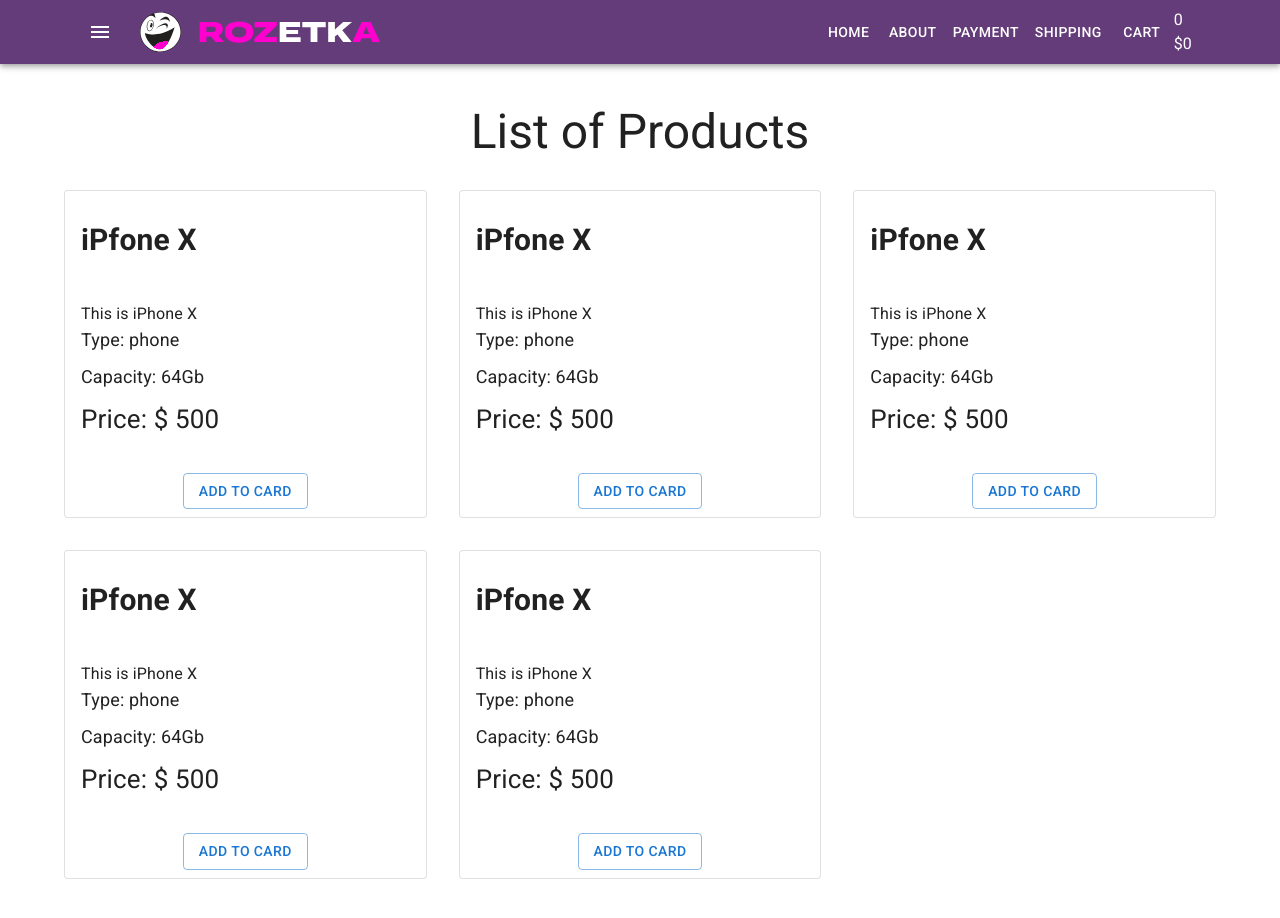
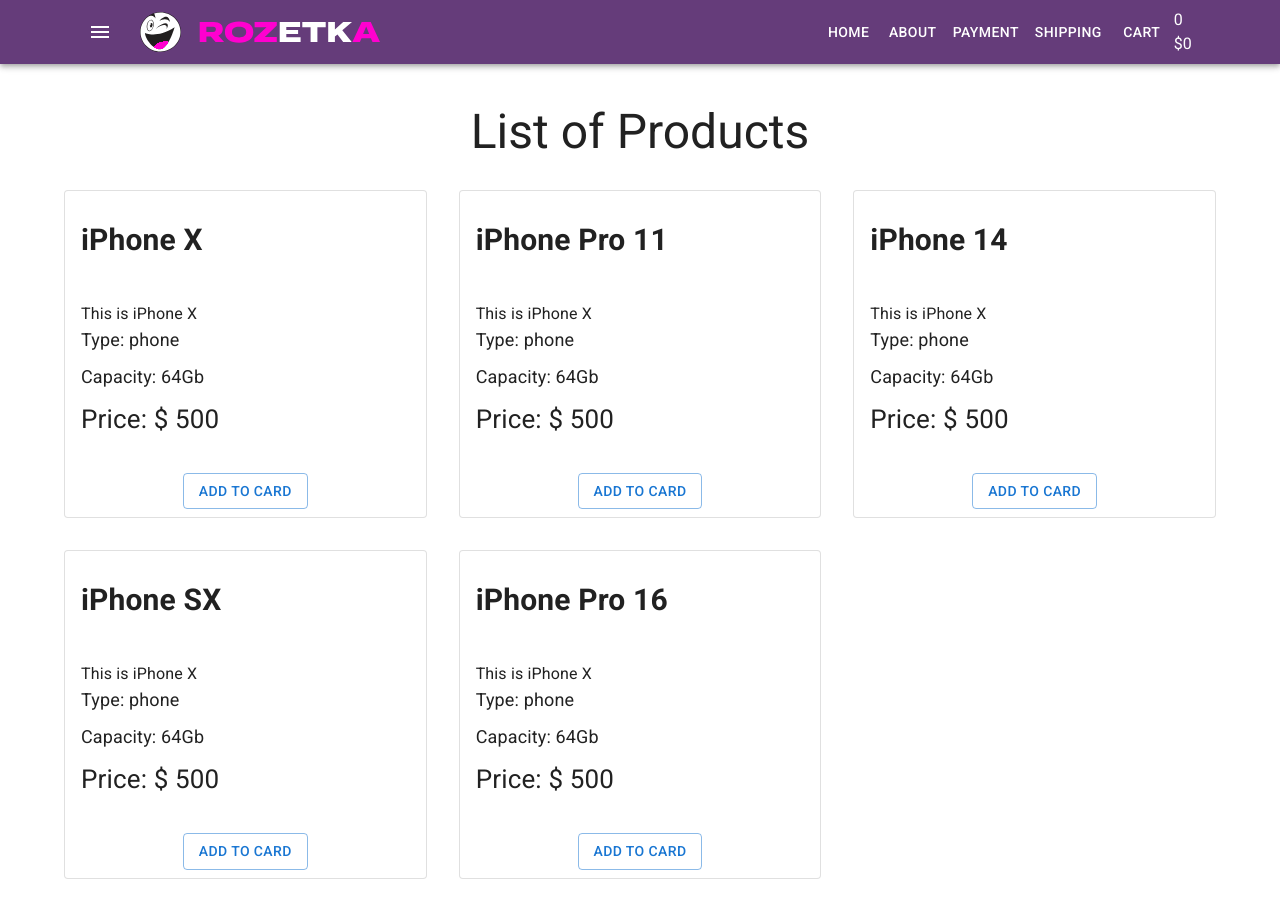
Before and after one commit to OlgaStam/shop-project-react, a React (Create React App) app: page / in a window 1280 px wide. Built offline with nearby package versions, Linux system fonts and the light colour scheme.

Commit message:
пропсы для  вида айфона

```diff
--- a/src/components/Products/ProductList.tsx
+++ b/src/components/Products/ProductList.tsx
@@ -17,19 +17,19 @@
             </Typography>
             <Grid container spacing={4}>
                 <Grid item xs={12} sm={6} md={4}>
-                    <ProductListItem />
+                    <ProductListItem phoneType={'X'} />
                 </Grid>
                 <Grid item xs={12} sm={6} md={4}>
-                    <ProductListItem />
+                    <ProductListItem phoneType={'Pro 11'} />
                 </Grid>
                 <Grid item xs={12} sm={6} md={4}>
-                    <ProductListItem />
+                    <ProductListItem phoneType={'14'} />
                 </Grid>
                 <Grid item xs={12} sm={6} md={4}>
-                    <ProductListItem />
+                    <ProductListItem phoneType={'SX'} />
                 </Grid>
                 <Grid item xs={12} sm={6} md={4}>
-                    <ProductListItem />
+                    <ProductListItem phoneType={'Pro 16'} />
                 </Grid>
             </Grid>
         </>
--- a/src/components/Products/ProductListItem.tsx
+++ b/src/components/Products/ProductListItem.tsx
@@ -1,12 +1,12 @@
 import { Button, Card, CardActions, CardContent } from '@mui/material'
 import './ProductListItem.scss'
 
-type Props = {}
+type Props = { phoneType: string }
 const ProductListItem = (props: Props) => {
     return (
         <Card className="producnt" variant="outlined">
             <CardContent>
-                <h4 className="product-title">iPfone X</h4>
+                <h4 className="product-title">iPhone {props.phoneType}</h4>
                 <div className="product-discription">This is iPhone X</div>
                 <div className="product-features">Type: phone</div>
                 <div className="product-features">Capacity: 64Gb</div>
```
